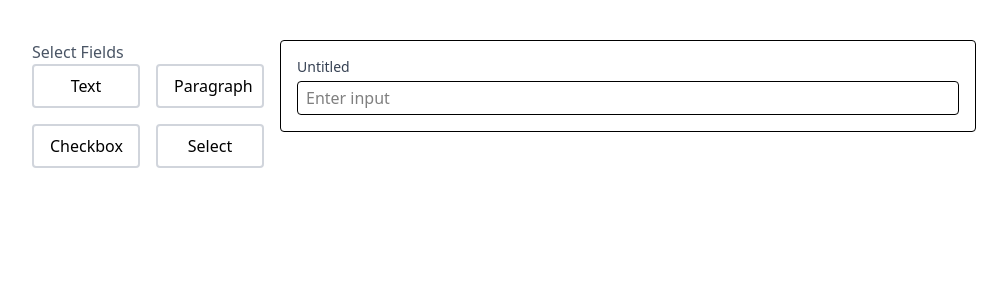
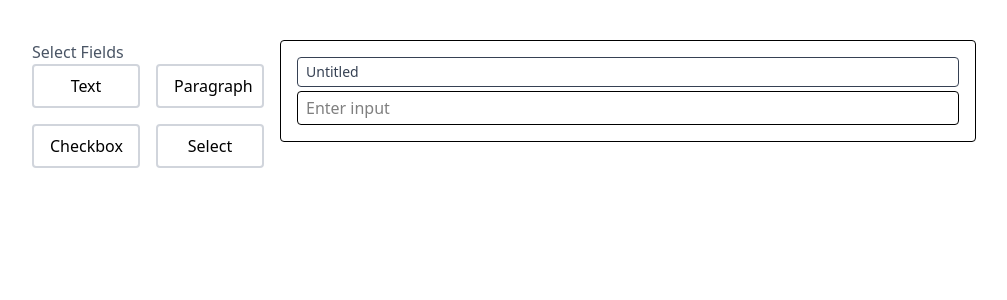
Before and after one commit to selenax/formVibes, a React (Vite) app: page / in a window 1280 px wide. Both pictures are taken after a click on the button "Text". Shown: the top 300 px of the page, without its empty margins (136-1143 px from the left). Built offline with nearby package versions, Linux system fonts and the light colour scheme.

Commit message:
feat: make field label editable in TextField component

```diff
--- a/src/App.jsx
+++ b/src/App.jsx
@@ -9,14 +9,13 @@ const App = () => {
   const handleClickField = (type) => {
     // form schema
     const newField = {
-      id: crypto.randomUUID(), // unique identifier for field
-      type, // field type: 'text','checkbox','paragraph','select'
+      id: crypto.randomUUID(), // unique id
+      type, // 'text','checkbox','paragraph','select'
       label: 'Untitled', // default label
-      required: false, // default required status
+      required: false,
     };
     // adds to collection
     setCollection((prev) => [...prev, newField]);
-    console.log('Added:', newField);
   };
 
   // updates required flag for the matching field
@@ -25,6 +24,12 @@ const App = () => {
       prev.map((field) =>
         field.id === id ? { ...field, required: !field.required } : field
       )
+    );
+  };
+
+  const updateField = (id, updates) => {
+    setCollection((prev) =>
+      prev.map((field) => (field.id === id ? { ...field, ...updates } : field))
     );
   };
 
@@ -39,6 +44,7 @@ const App = () => {
             <FormEditor
               collection={collection}
               onToggleRequired={toggleRequired}
+              onUpdate={updateField}
             />
           </div>
         </div>
--- a/src/components/FieldList/TextField.jsx
+++ b/src/components/FieldList/TextField.jsx
@@ -1,10 +1,18 @@
-const TextField = ({ field }) => {
+const TextField = ({ field, onUpdate }) => {
   return (
     <div className="p-4 border rounded space-y-1">
-      <label className="block text-sm font-medium text-gray-700">
-        {field.label}
-        {field.required && <span className="text-red-500 ml-1">*</span>}
-      </label>
+      <div className="flex items-center justify-between">
+        <input
+          type="text"
+          value={field.label}
+          onChange={(e) => onUpdate(field.id, { label: e.target.value })}
+          className="text-sm font-medium text-gray-700 border px-2 py-1 rounded w-full"
+        />
+        {field.required && (
+          <span className="text-red-500 ml-2 font-bold">*</span>
+        )}
+      </div>
+
       <input
         type="text"
         placeholder="Enter input"
--- a/src/components/FormEditor.jsx
+++ b/src/components/FormEditor.jsx
@@ -3,13 +3,15 @@ import CheckboxField from './FieldList/CheckboxField';
 import ParagraphField from './FieldList/ParagraphField';
 import SelectField from './FieldList/SelectField';
 
-const FormEditor = ({ collection }) => {
+const FormEditor = ({ collection, onUpdate }) => {
   return (
     <div className="space-y-4">
       {collection.map((field) => {
         switch (field.type) {
           case 'text':
-            return <TextField key={field.id} field={field} />;
+            return (
+              <TextField key={field.id} field={field} onUpdate={onUpdate} />
+            );
           case 'checkbox':
             return <CheckboxField key={field.id} field={field} />;
           case 'paragraph':
```
